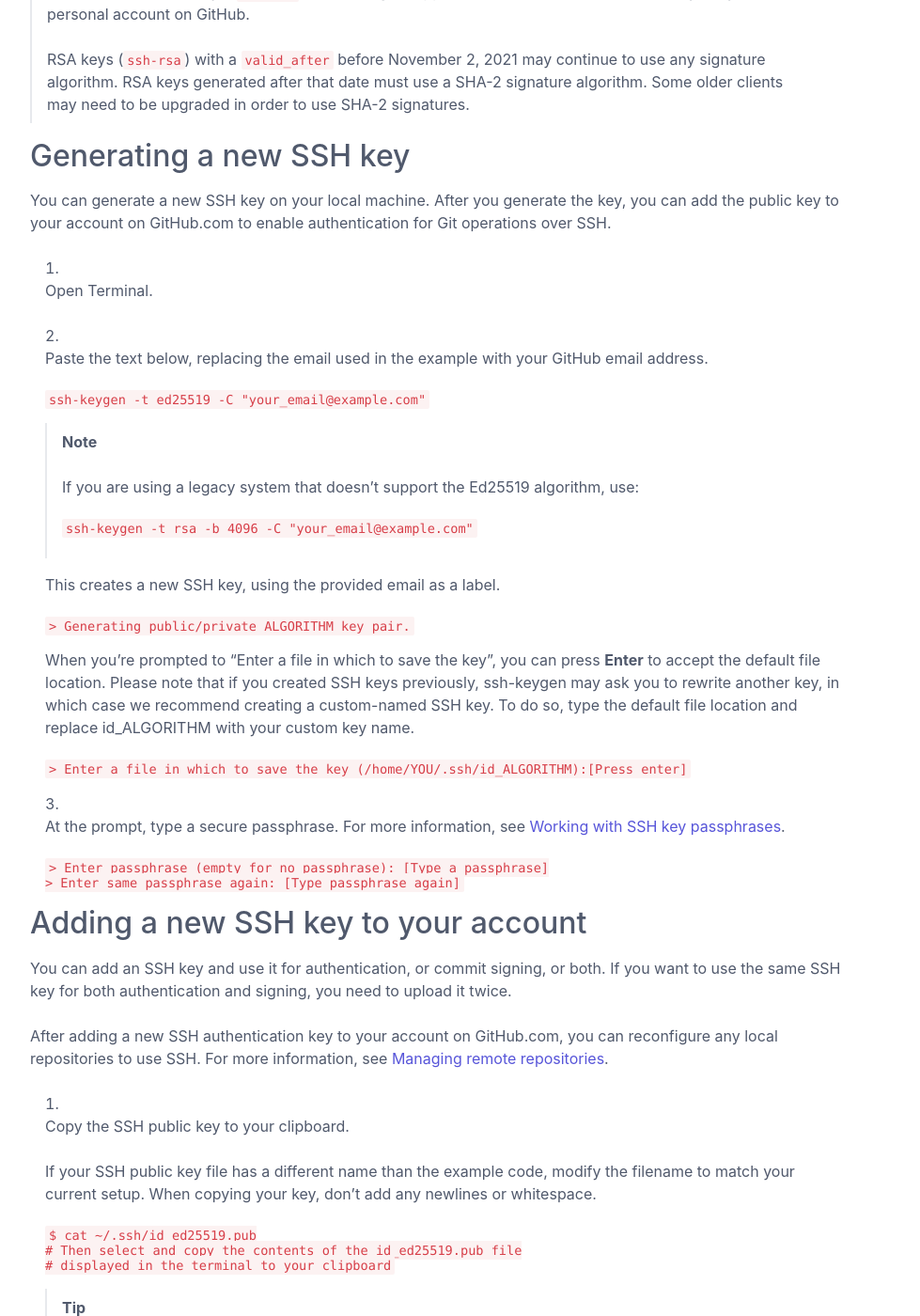
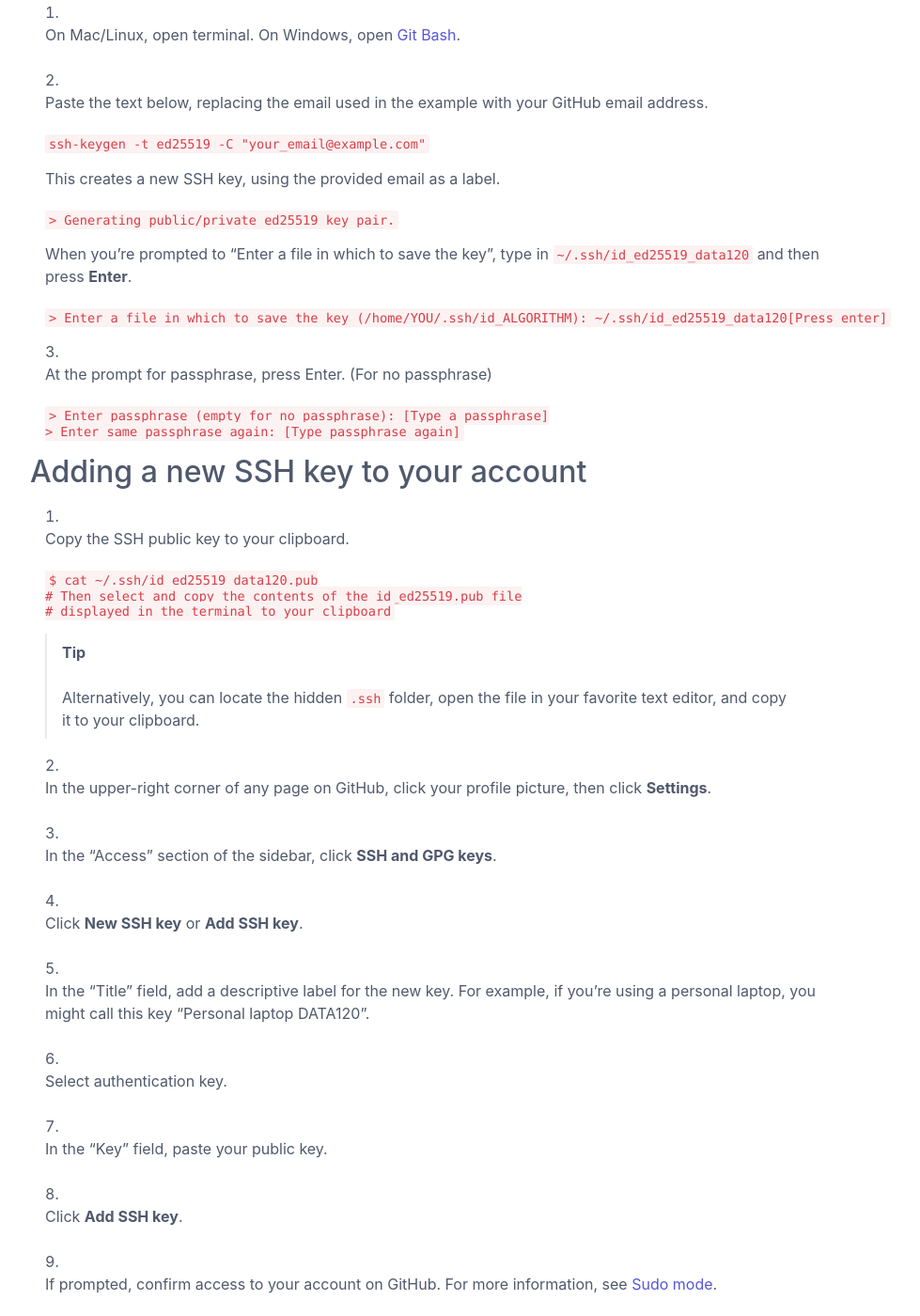
Before and after one commit to aidansan/aidansan.github.io, a Jekyll site: the page built from _blog_posts/ssh_keys_github.md, in a window 1280 px wide and 1400 px high, scrolled down 297 px. Shown: the whole window at 94% size, without its empty margins (176-1155 px from the left). Built offline with Jekyll 4.4.1, drawn with Linux system fonts in a browser that asks for light colours; some of the changed text lies outside the part shown.

Commit message:
Simplify ssh_keys_github.md

````diff
--- a/_blog_posts/ssh_keys_github.md
+++ b/_blog_posts/ssh_keys_github.md
@@ -4,19 +4,11 @@ layout: blog_post
 include_math: false
 citations: ["GitHub Docs: Connecting to GitHub with SSH, https://docs.github.com/en/authentication/connecting-to-github-with-ssh/"]
 ---
-> **Note**
->
-> GitHub improved security by dropping older, insecure key types on March 15, 2022.
->
-> As of that date, DSA keys (`ssh-dss`) are no longer supported. You cannot add new DSA keys to your personal account on GitHub.
->
-> RSA keys (`ssh-rsa`) with a `valid_after` before November 2, 2021 may continue to use any signature algorithm. RSA keys generated after that date must use a SHA-2 signature algorithm. Some older clients may need to be upgraded in order to use SHA-2 signatures.
-
 ## Generating a new SSH key
 
 You can generate a new SSH key on your local machine. After you generate the key, you can add the public key to your account on GitHub.com to enable authentication for Git operations over SSH.
 
-1. Open Terminal.
+1. On Mac/Linux, open terminal. On Windows, open [Git Bash](https://git-scm.com/install/windows).
 
 2. Paste the text below, replacing the email used in the example with your GitHub email address.
 
@@ -24,27 +16,19 @@ You can generate a new SSH key on your local machine. After you generate the key
    ssh-keygen -t ed25519 -C "your_email@example.com"
    ```
 
-   > **Note**
-   >
-   > If you are using a legacy system that doesn't support the Ed25519 algorithm, use:
-   >
-   > ```shell
-   > ssh-keygen -t rsa -b 4096 -C "your_email@example.com"
-   > ```
-
    This creates a new SSH key, using the provided email as a label.
 
    ```shell
-   > Generating public/private ALGORITHM key pair.
+   > Generating public/private ed25519 key pair.
    ```
 
-   When you're prompted to "Enter a file in which to save the key", you can press **Enter** to accept the default file location. Please note that if you created SSH keys previously, ssh-keygen may ask you to rewrite another key, in which case we recommend creating a custom-named SSH key. To do so, type the default file location and replace id_ALGORITHM with your custom key name.
+   When you're prompted to "Enter a file in which to save the key", type in `~/.ssh/id_ed25519_data120` and then press **Enter**.
 
    ```shell
-   > Enter a file in which to save the key (/home/YOU/.ssh/id_ALGORITHM):[Press enter]
+   > Enter a file in which to save the key (/home/YOU/.ssh/id_ALGORITHM): ~/.ssh/id_ed25519_data120[Press enter]
    ```
 
-3. At the prompt, type a secure passphrase. For more information, see [Working with SSH key passphrases](https://docs.github.com/en/authentication/connecting-to-github-with-ssh/working-with-ssh-key-passphrases).
+3. At the prompt for passphrase, press Enter. (For no passphrase)
 
    ```shell
    > Enter passphrase (empty for no passphrase): [Type a passphrase]
@@ -53,16 +37,10 @@ You can generate a new SSH key on your local machine. After you generate the key
 
 ## Adding a new SSH key to your account
 
-You can add an SSH key and use it for authentication, or commit signing, or both. If you want to use the same SSH key for both authentication and signing, you need to upload it twice.
-
-After adding a new SSH authentication key to your account on GitHub.com, you can reconfigure any local repositories to use SSH. For more information, see [Managing remote repositories](https://docs.github.com/en/get-started/getting-started-with-git/managing-remote-repositories).
-
 1. Copy the SSH public key to your clipboard.
 
-   If your SSH public key file has a different name than the example code, modify the filename to match your current setup. When copying your key, don't add any newlines or whitespace.
-
    ```shell
-   $ cat ~/.ssh/id_ed25519.pub
+   $ cat ~/.ssh/id_ed25519_data120.pub
    # Then select and copy the contents of the id_ed25519.pub file
    # displayed in the terminal to your clipboard
    ```
@@ -77,9 +55,9 @@ After adding a new SSH authentication key to your account on GitHub.com, you can
 
 4. Click **New SSH key** or **Add SSH key**.
 
-5. In the "Title" field, add a descriptive label for the new key. For example, if you're using a personal laptop, you might call this key "Personal laptop".
+5. In the "Title" field, add a descriptive label for the new key. For example, if you're using a personal laptop, you might call this key "Personal laptop DATA120".
 
-6. Select the type of key, either authentication or signing. For more information about commit signing, see [About commit signature verification](https://docs.github.com/en/authentication/managing-commit-signature-verification/about-commit-signature-verification).
+6. Select authentication key.
 
 7. In the "Key" field, paste your public key.
 
````
